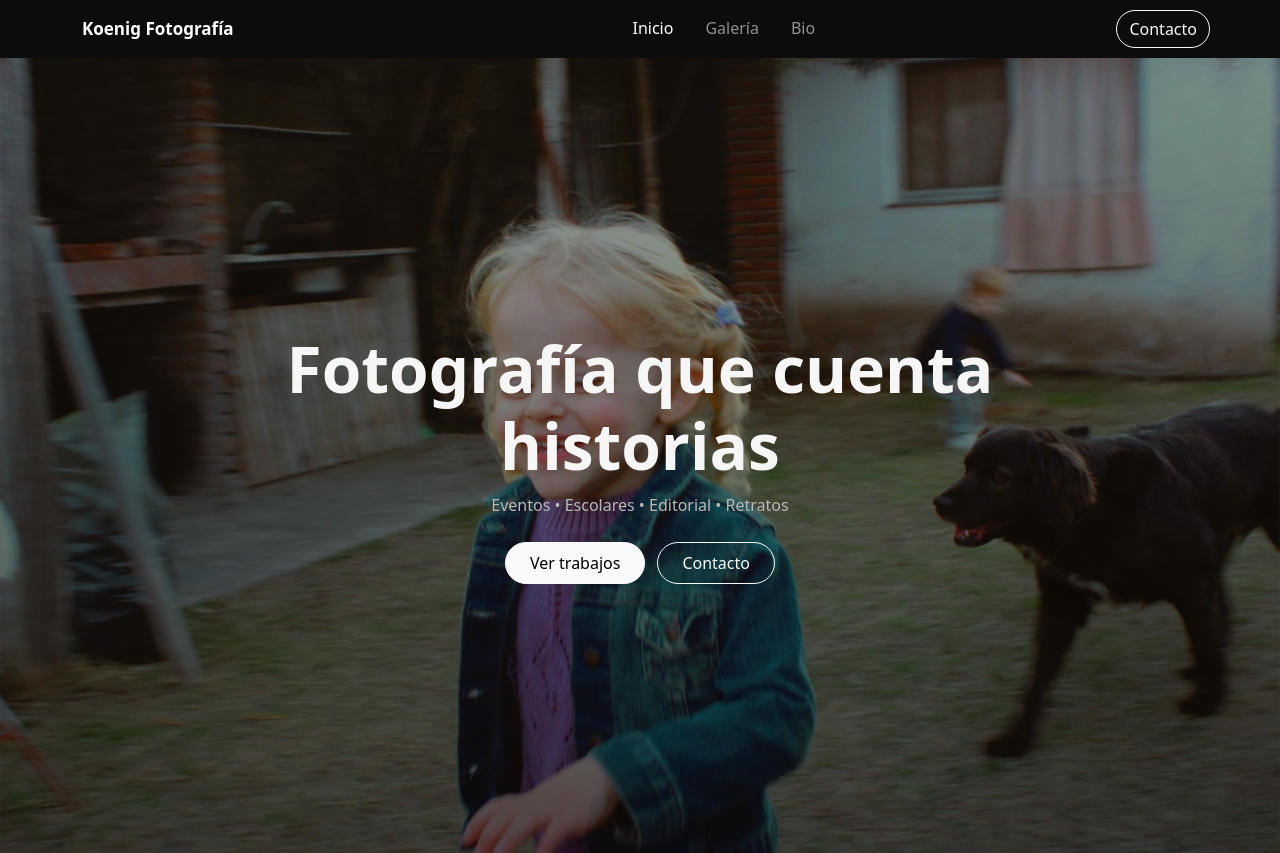
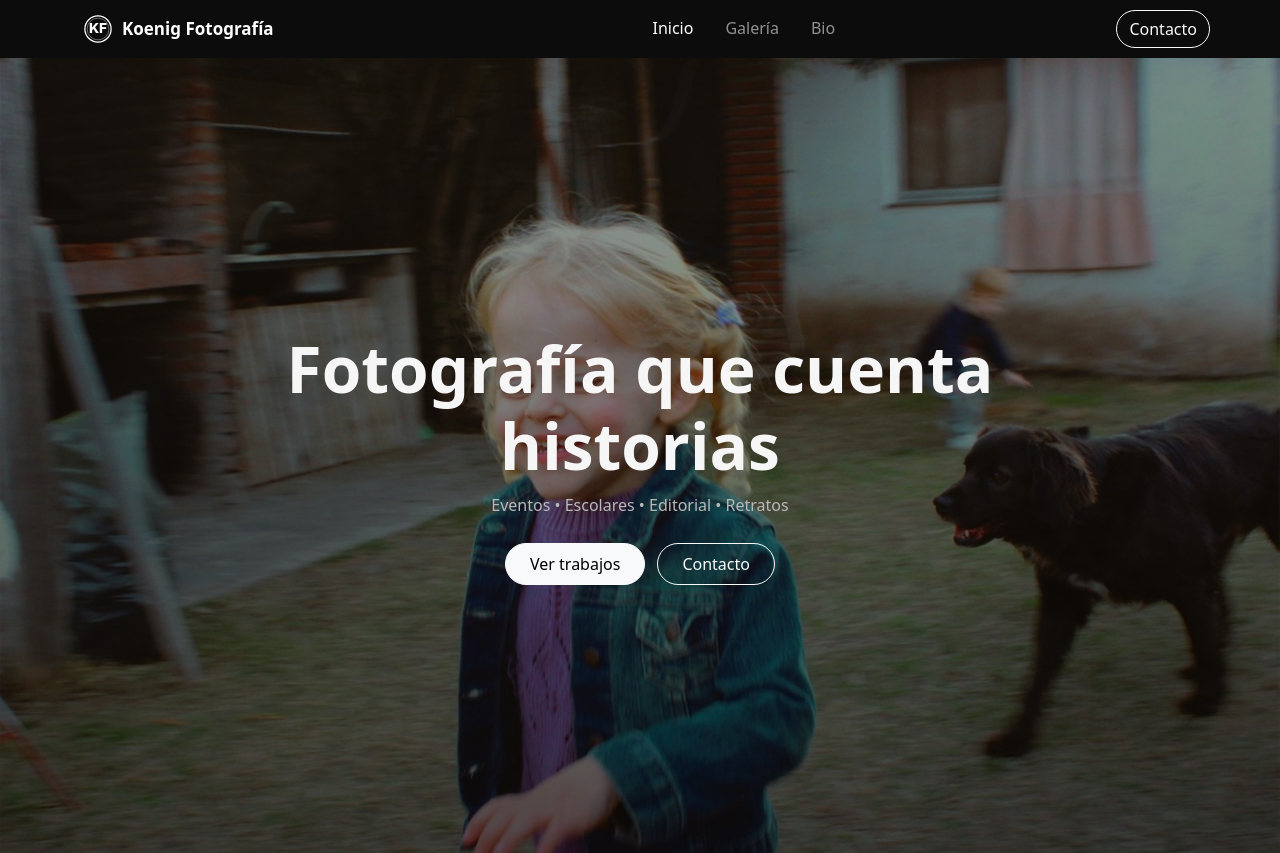
Before and after one commit to FacundoPeovich/landingpage-koenigfotografia, a React (Vite) app: page / in a window 1280 px wide. Shown: the top 853 px of the page. Built offline with nearby package versions, Linux system fonts and the light colour scheme.

Commit message:
update logo-kf.svg con aros mas grandes; deploy

```diff
--- a/src/App.css
+++ b/src/App.css
@@ -229,3 +229,9 @@ section { scroll-margin-top: 76px; }
 @media (min-width: 992px){   /* leve ajuste en desktop */
   .navbar-glass .navbar-brand{ font-size: 1.0625rem; }
 }
+
+/* Tamaño del logo del navbar */
+.brand-logo{ height: 28px; width: auto; display:block; }
+@media (min-width: 992px){
+  .brand-logo{ height: 32px; }
+}
--- a/src/App.jsx
+++ b/src/App.jsx
@@ -44,6 +44,8 @@ function App() {
     }
   };
 
+  const base = import.meta.env.BASE_URL;
+
   return (
     <>
       {/* NAVBAR estilo vidrio + blur; links centrados */}
@@ -52,9 +54,15 @@ function App() {
         data-bs-theme="dark"
       >
         <div className="container position-relative">
-          {/* Marca (izquierda) */}
-          <a className="navbar-brand fw-bold" href="#inicio" onClick={closeIfOpen}>
-            Koenig Fotografía
+          {/* Marca (izquierda) con logo */}
+          <a className="navbar-brand d-flex align-items-center gap-2 fw-bold" href="#inicio" onClick={closeIfOpen}>
+            <img
+              src={`${base}logo-kf.svg`}
+              alt="Koenig Fotografía"
+              className="brand-logo"
+              height={32}
+            />
+            <span className="d-none d-sm-inline">Koenig Fotografía</span>
           </a>
 
           {/* Toggler */}
```
Also changed, not shown: public/logo-kf.svg (added).
